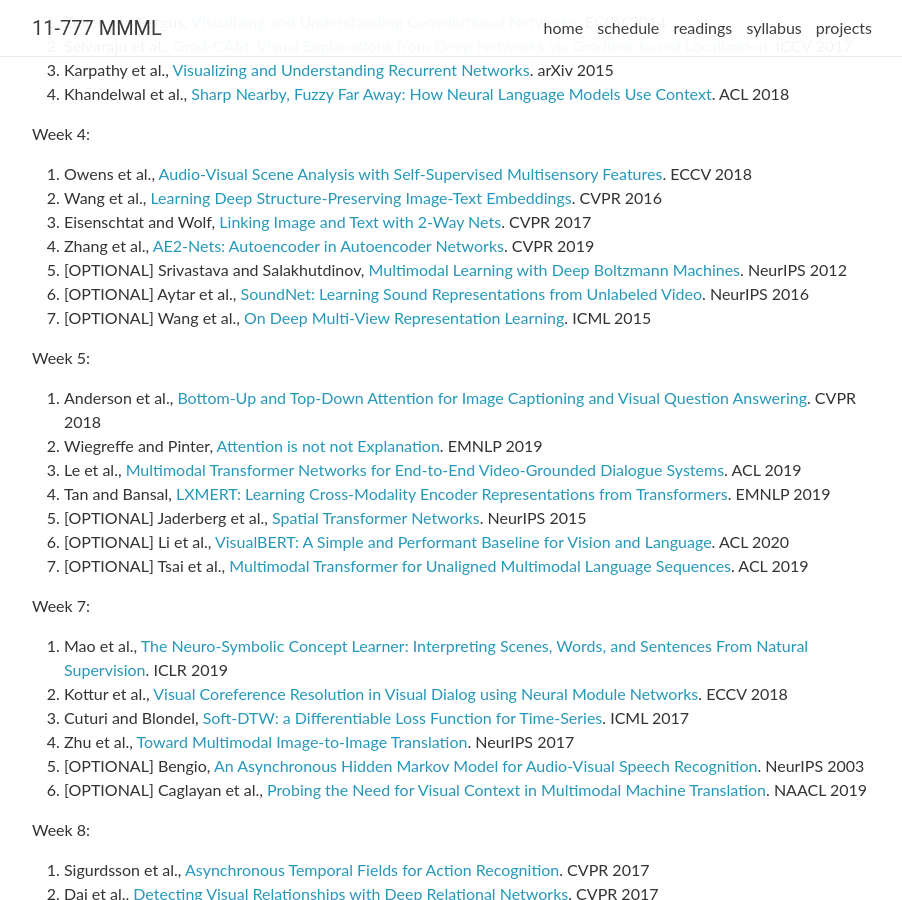
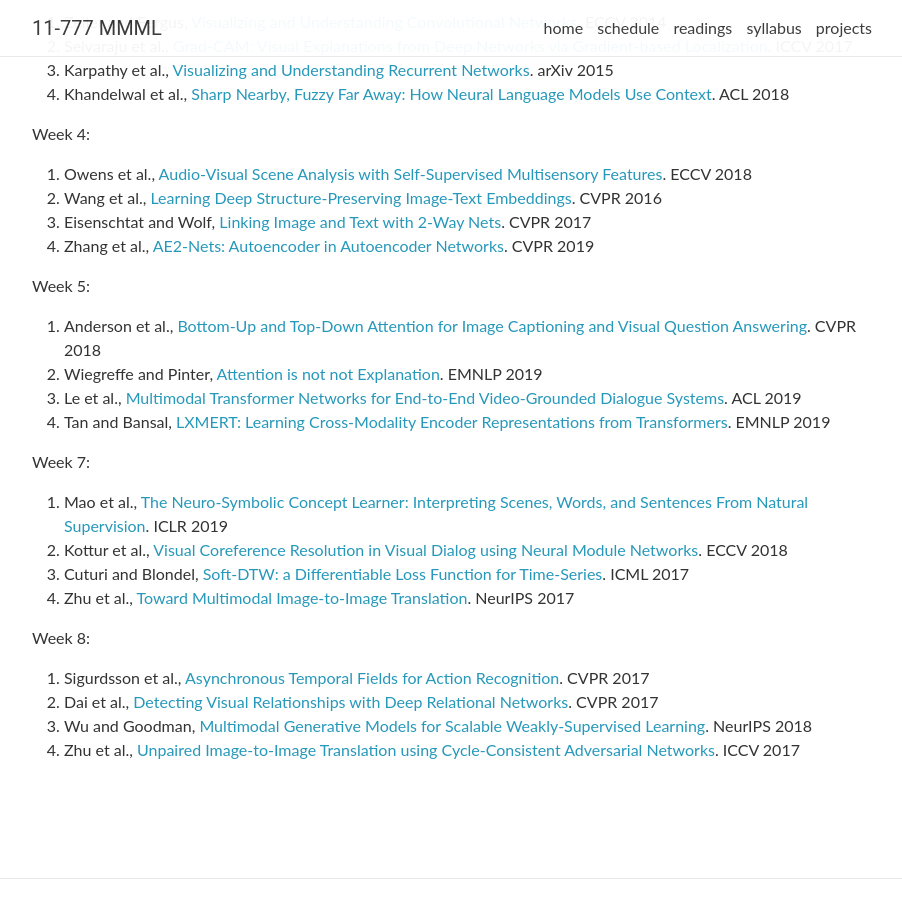
Before and after one commit to CMU-MultiComp-Lab/mmml-course, a Jekyll site: the page built from _pages/readings.md, in a window 1280 px wide and 900 px high, scrolled down 306 px. Shown: the whole window, without its empty margins (188-1090 px from the left). Built offline with Jekyll 4.4.1, drawn with Linux system fonts in a browser that asks for light colours; nearby versions of some CDN libraries; comment, search, counter and statistics services are not loaded.

Commit message:
Update readings.md

```diff
--- a/_pages/readings.md
+++ b/_pages/readings.md
@@ -19,26 +19,18 @@ Week 4:
 2. Wang et al., [Learning Deep Structure-Preserving Image-Text Embeddings](https://piazza.com/class_profile/get_resource/kcnr11wq24q6z7/kfcvzks1fk13yc). CVPR 2016
 3. Eisenschtat and Wolf, [Linking Image and Text with 2-Way Nets](https://piazza.com/class_profile/get_resource/kcnr11wq24q6z7/kfcvzj5yckj3wi). CVPR 2017
 4. Zhang et al., [AE2-Nets: Autoencoder in Autoencoder Networks](https://piazza.com/class_profile/get_resource/kcnr11wq24q6z7/kfcvzkwln5e3yh). CVPR 2019
-5. [OPTIONAL] Srivastava and Salakhutdinov, [Multimodal Learning with Deep Boltzmann Machines](https://piazza.com/class_profile/get_resource/kcnr11wq24q6z7/kffvkrxhdf64pl). NeurIPS 2012
-6. [OPTIONAL] Aytar et al., [SoundNet: Learning Sound Representations from Unlabeled Video](https://piazza.com/class_profile/get_resource/kcnr11wq24q6z7/kffvl0ij2ee56i). NeurIPS 2016
-7. [OPTIONAL] Wang et al., [On Deep Multi-View Representation Learning](https://piazza.com/class_profile/get_resource/kcnr11wq24q6z7/kffvl0xi3zf56x). ICML 2015
 
 Week 5:
 1. Anderson et al., [Bottom-Up and Top-Down Attention for Image Captioning and Visual Question Answering](https://piazza.com/class_profile/get_resource/kcnr11wq24q6z7/kfmv9b4ykqt6ou). CVPR 2018
 2. Wiegreffe and Pinter, [Attention is not not Explanation](https://piazza.com/class_profile/get_resource/kcnr11wq24q6z7/kfmv9jk378q774). EMNLP 2019
 3. Le et al., [Multimodal Transformer Networks for End-to-End Video-Grounded Dialogue Systems](https://piazza.com/class_profile/get_resource/kcnr11wq24q6z7/kfmv97aseti6i1). ACL 2019
 4. Tan and Bansal, [LXMERT: Learning Cross-Modality Encoder Representations from Transformers](https://piazza.com/class_profile/get_resource/kcnr11wq24q6z7/kfmv96gl6at6gg). EMNLP 2019
-5. [OPTIONAL] Jaderberg et al., [Spatial Transformer Networks](https://piazza.com/class_profile/get_resource/kcnr11wq24q6z7/kfmv9lxzdpz7at). NeurIPS 2015
-6. [OPTIONAL] Li et al., [VisualBERT: A Simple and Performant Baseline for Vision and Language](https://piazza.com/class_profile/get_resource/kcnr11wq24q6z7/kfmv9dtadtq6tn). ACL 2020
-7. [OPTIONAL] Tsai et al., [Multimodal Transformer for Unaligned Multimodal Language Sequences](https://piazza.com/class_profile/get_resource/kcnr11wq24q6z7/kfmv9cwlllz6ra). ACL 2019
 
 Week 7:
 1. Mao et al., [The Neuro-Symbolic Concept Learner: Interpreting Scenes, Words, and Sentences From Natural Supervision](https://arxiv.org/pdf/1904.12584.pdf). ICLR 2019
 2. Kottur et al., [Visual Coreference Resolution in Visual Dialog using Neural Module Networks](https://arxiv.org/pdf/1809.01816.pdf). ECCV 2018
 3. Cuturi and Blondel, [Soft-DTW: a Differentiable Loss Function for Time-Series](https://arxiv.org/pdf/1703.01541.pdf). ICML 2017
 4. Zhu et al., [Toward Multimodal Image-to-Image Translation](https://papers.nips.cc/paper/6650-toward-multimodal-image-to-image-translation.pdf). NeurIPS 2017
-5. [OPTIONAL] Bengio, [An Asynchronous Hidden Markov Model for Audio-Visual Speech Recognition](https://papers.nips.cc/paper/2301-an-asynchronous-hidden-markov-model-for-audio-visual-speech-recognition.pdf). NeurIPS 2003
-6. [OPTIONAL] Caglayan et al., [Probing the Need for Visual Context in Multimodal Machine Translation](https://www.aclweb.org/anthology/N19-1422.pdf). NAACL 2019
 
 Week 8:
 1. Sigurdsson et al., [Asynchronous Temporal Fields for Action Recognition](https://arxiv.org/abs/1612.06371). CVPR 2017
```
